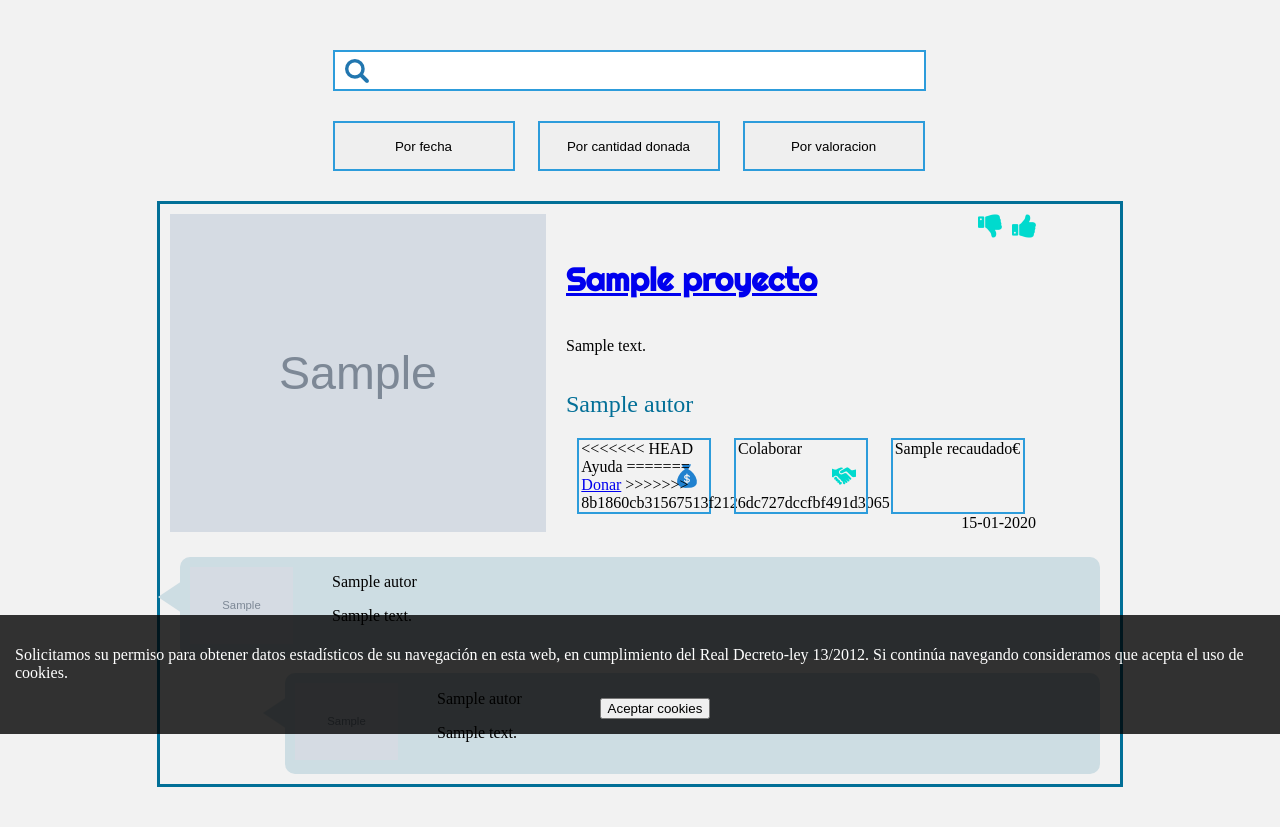
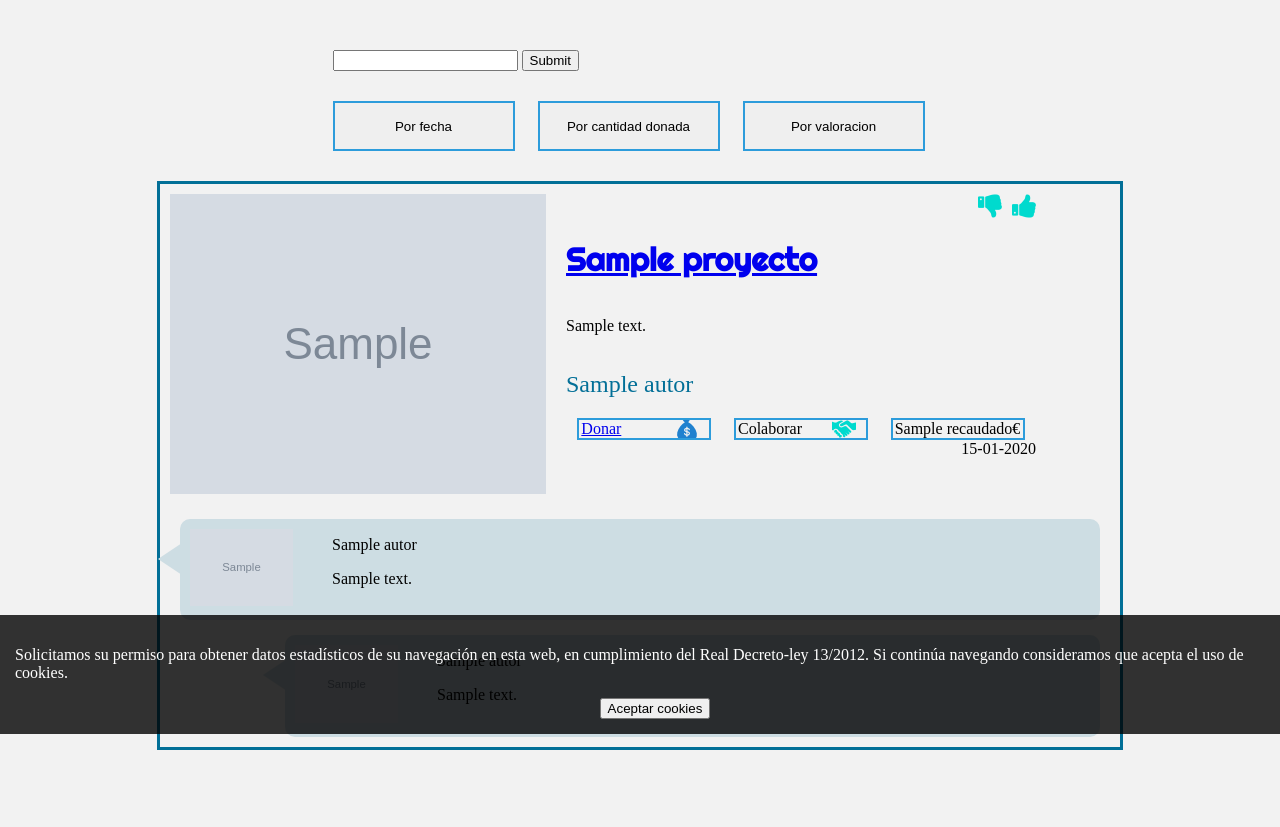
Before and after one commit to celiabarca/proyecto-hermes, a Symfony app: template templates/proyect/index.html.twig in a window 1280 px wide. Shown: the part 66-893 px from the top of the page. Run offline with Twig, Linux system fonts and the light colour scheme; the template is opened without the code that fills it: most values are stand-ins (such as "Sample title", 1, 10 or a date in 2020); grey boxes marked "Sample" are stand-in pictures; some libraries are stand-ins or nearby versions; some web fonts are replaced.

Commit message:
Searcher

```diff
--- a/templates/proyect/index.html.twig
+++ b/templates/proyect/index.html.twig
@@ -5,7 +5,10 @@
         <div>
             <div class ="filter">
                 <div>
-                    <input type ="text" />
+                    <form>
+                        <input type ="text" />
+                        <input type="submit">
+                    </form>
                 </div>
                 <div>
                     <div>
@@ -64,12 +67,8 @@
                             </div>
                             <div class ="options">
                                 <div>
-<<<<<<< HEAD
-                                    <a> Ayuda </a>
-                                    {#<input type ="button" value="Ayudar">#}
-=======
+
                                     <a href="{{path('donar_proyecto',{'id':proyecto.id})}}">Donar</a>
->>>>>>> 8b1860cb31567513f2126dc727dccfbf491d3065
                                 </div>
                                 <div><a href="{{path("Colaborar",{"id":proyecto.id})}}">Colaborar</a></div>
                                 <div>{{proyecto.getRecaudado()}}€</div>
```
Also changed, not shown: src/Repository/ProjectRepository.php (+11 -0 lines).
